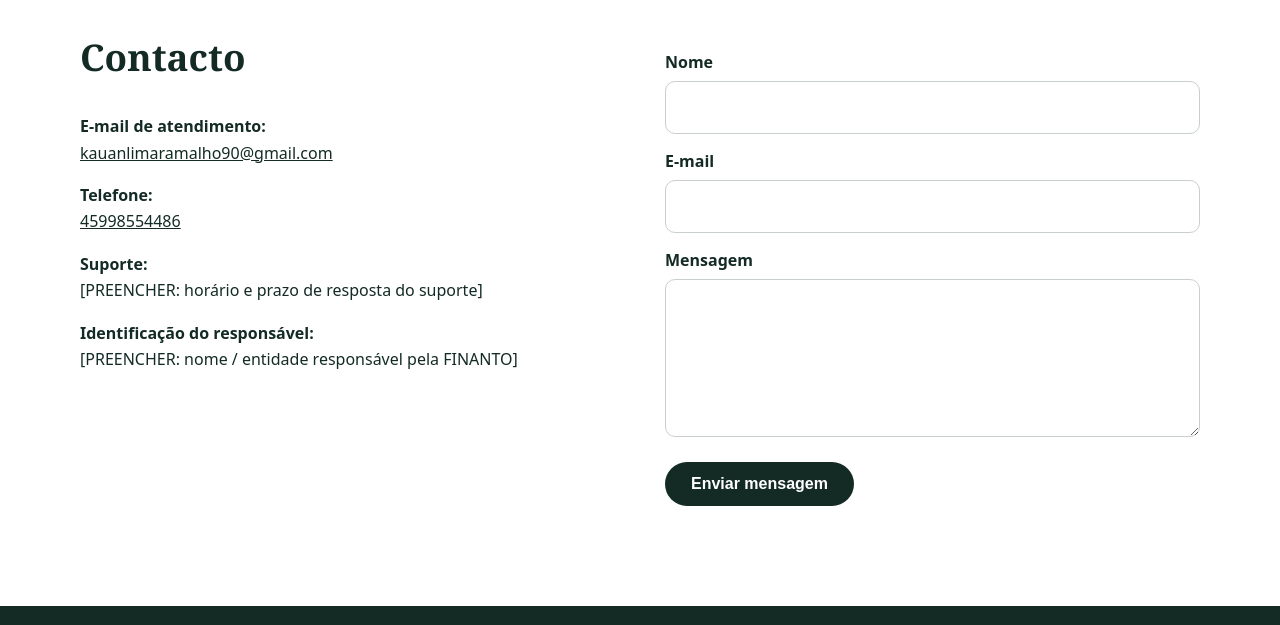
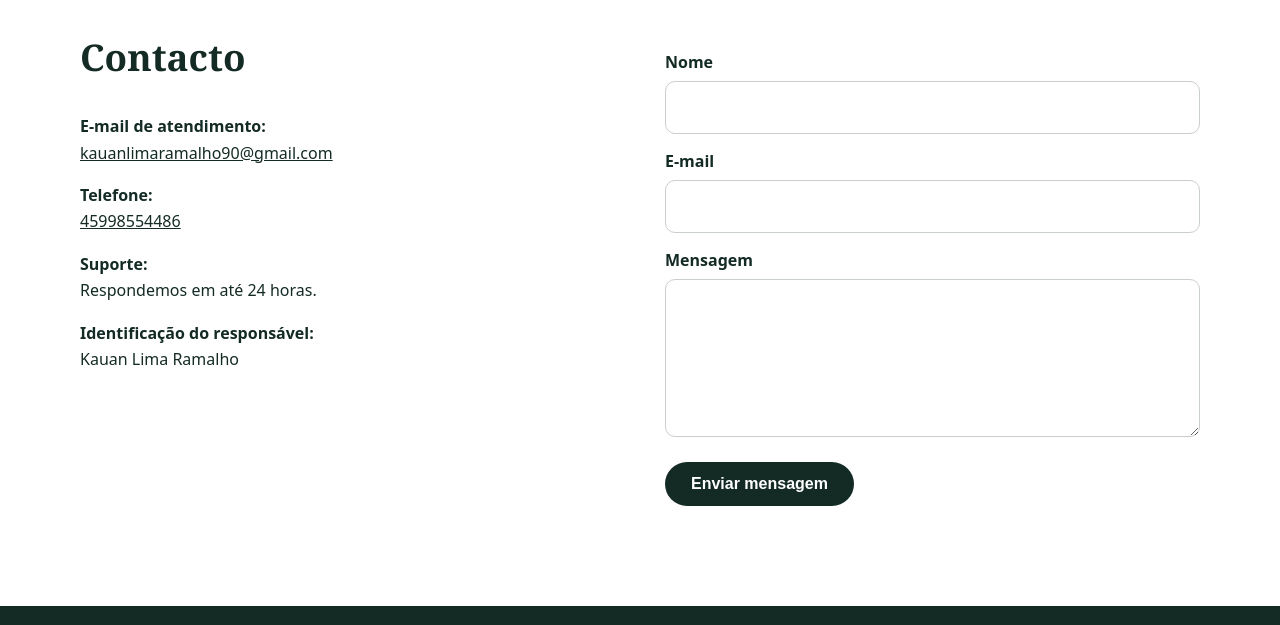
Before and after one commit to kauanlima00/FINANTO-, a plain HTML site: page index.html in a window 1280 px wide. Shown: the part 2236-2861 px from the top of the page. Drawn offline with Linux system fonts and the light colour scheme.

Commit message:
Update index.html

```diff
--- a/index.html
+++ b/index.html
@@ -92,8 +92,8 @@
           <h2 id="t-cont">Contacto</h2>
           <p><strong>E-mail de atendimento:</strong><br><span id="email-txt"><a href="mailto:kauanlimaramalho90@gmail.com">kauanlimaramalho90@gmail.com</a></span></p>
           <p><strong>Telefone:</strong><br><a href="tel:+5545998554486">45998554486</a></p>
-          <p><strong>Suporte:</strong><br>[PREENCHER: horário e prazo de resposta do suporte]</p>
-          <p><strong>Identificação do responsável:</strong><br>[PREENCHER: nome / entidade responsável pela FINANTO]</p>
+          <p><strong>Suporte:</strong><br>Respondemos em até 24 horas.</p>
+          <p><strong>Identificação do responsável:</strong><br>Kauan Lima Ramalho</p>
         </div>
         <form id="form" novalidate>
           <label for="nome">Nome</label>
```
